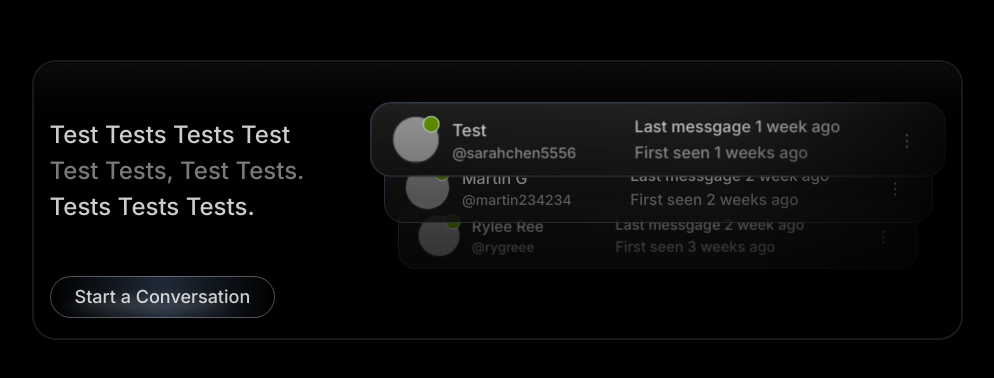
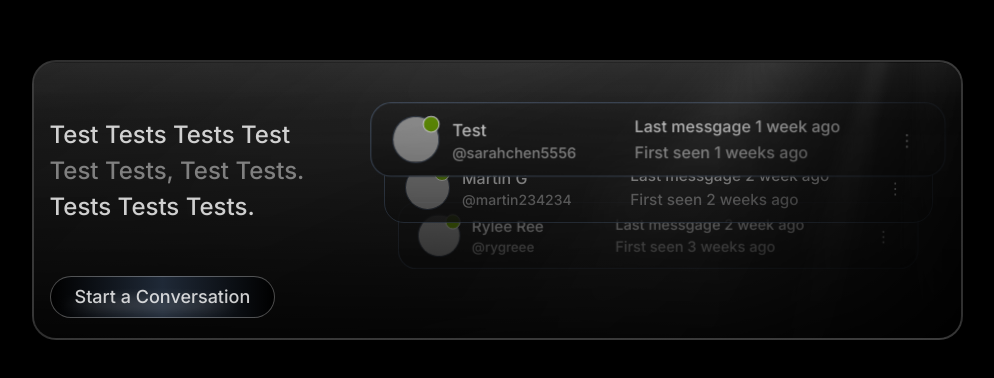
Before and after one commit to naveedbasharat06/linear-design-react, a React (Create React App) app: page / in a window 1280 px wide. Shown: the part 200-578 px from the top of the page, without its empty margins (143-1137 px from the left). Built offline with nearby package versions, Linux system fonts and the light colour scheme; grey boxes are pictures that could not be loaded.

Commit message:
set white gradient

```diff
--- a/src/components/chatCard.css
+++ b/src/components/chatCard.css
@@ -23,6 +23,7 @@
   right: 0;
   top: 0;
   z-index: 50;
+  height: 280px;
   overflow: hidden;
 }
 /* bottomfullWidth_rectange_bg */
--- a/src/components/chatcard.tsx
+++ b/src/components/chatcard.tsx
@@ -97,7 +97,7 @@ const ChatCard: React.FC = () => {
   return (
     <div className="linear_gradient_main_card flex items-center justify-center rounded-3xl">
       <motion.div
-        className="background_gradient_card border-2 border-[#FFFFFF1A]  rounded-3xl md:min-h-[280px] p-6 lg:px-4 lg:py-5 max-w-[100%] md:w-[100%] lg:w-[931px] mx-auto flex flex-col md:flex-row gap-[80px] relative overflow-hidden"
+        className="background_gradient_card border-2 border-[#FFFFFF1A] bg-gradient-to-tr from-neutral-900 to-neutral-800  rounded-3xl md:min-h-[280px] p-6 lg:px-4 lg:py-5 max-w-[100%] md:w-[100%] lg:w-[931px] mx-auto flex flex-col md:flex-row gap-[80px] relative overflow-hidden"
         onHoverStart={() => setIsHovered(true)}
         onHoverEnd={() => setIsHovered(false)}
       >
@@ -111,7 +111,11 @@ const ChatCard: React.FC = () => {
           src={topfullRectangle}
           alt="right rectangle"
         />
-
+        <img
+          id="topright_rectange_bg"
+          src={topRightrectangle}
+          alt="right rectangle"
+        />
         {/* <div className="absolute inset-0 rounded-3xl "></div> */}
 
         <div className="flex flex-col justify-end relative z-[101]">
```
